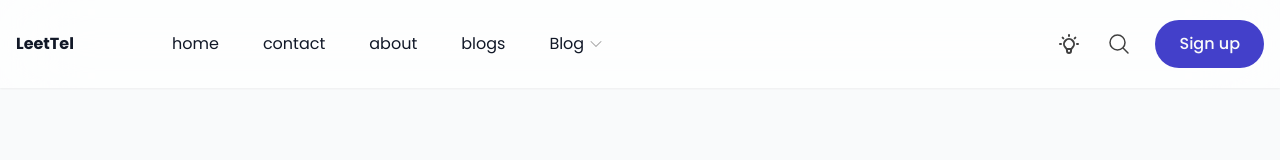
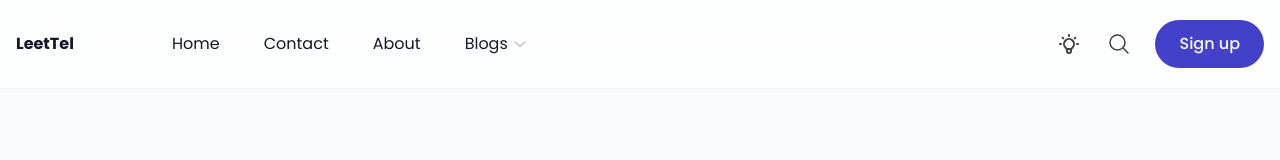
Before and after one commit to admondtamang/hostel-web, a Next.js app: page /blog/blog-details in a window 1280 px wide. Shown: the top 160 px of the page. Built offline with nearby package versions, Linux system fonts and the light colour scheme.

Commit message:
fix: dynamic navbar

```diff
--- a/src/components/Header.js
+++ b/src/components/Header.js
@@ -8,20 +8,30 @@ import Svg from "./common/svg";
 
 const navData = [
   {
-    name: "home",
+    name: "Home",
     route: "/",
   },
   {
-    name: "contact",
+    name: "Contact",
     route: "/contact",
   },
   {
-    name: "about",
+    name: "About",
     route: "/about",
   },
   {
-    name: "blogs",
+    name: "Blogs",
     route: "/blog",
+    children: [
+      {
+        name: "Trending",
+        route: "/blog/trending",
+      },
+      {
+        name: "Latest",
+        route: "/blog/latest",
+      },
+    ],
   },
 ];
 const Header = () => {
@@ -73,16 +83,8 @@ const Header = () => {
                       href={row.route}
                     >
                       {row.name}
-                    </Link>
-                  </li>
-                ))}
-
-                <li className="menu-item menu-dropdown relative ">
-                  <Link
-                    className="inline-flex items-center text-sm xl:text-base  py-2 px-4 xl:px-5 rounded-full hover:text-neutral-900 hover:bg-neutral-100 dark:hover:bg-neutral-800 dark:hover:text-neutral-200"
-                    href="/blog"
-                  >
-                    Blog
+                      {Array.isArray(row.children) &&
+                      row.children.length > 0 ? (
                         <svg
                           xmlns="http://www.w3.org/2000/svg"
                           viewBox="0 0 24 24"
@@ -96,15 +98,24 @@ const Header = () => {
                             clip-rule="evenodd"
                           ></path>
                         </svg>
+                      ) : null}
                     </Link>
+                    {Array.isArray(row.children) &&
+                      row.children.map((ele, index) => (
                         <div
+                          key={index}
                           className="sub-menu nc-will-change-transform absolute transform z-10 w-56 pt-3 left-0 transition ease-in duration-150 opacity-0 translate-y-1"
                           id="headlessui-popover-panel-:rd:"
                           tabindex="-1"
-                  ></div>
+                        >
+                          <Link href={ele.route}>{ele.name}</Link>
+                        </div>
+                      ))}
                   </li>
+                ))}
               </ul>
             </div>
+
             <div className="lg:hidden flex-[3] max-w-lg !mx-auto md:px-3">
               <div className="HeroSearchForm2Mobile">
                 <button className="relative flex items-center w-full border border-neutral-200 dark:border-neutral-6000 px-4 py-2 pr-11 rounded-full shadow-lg">
```
Lines whose indentation alone changed are shown as unchanged.
